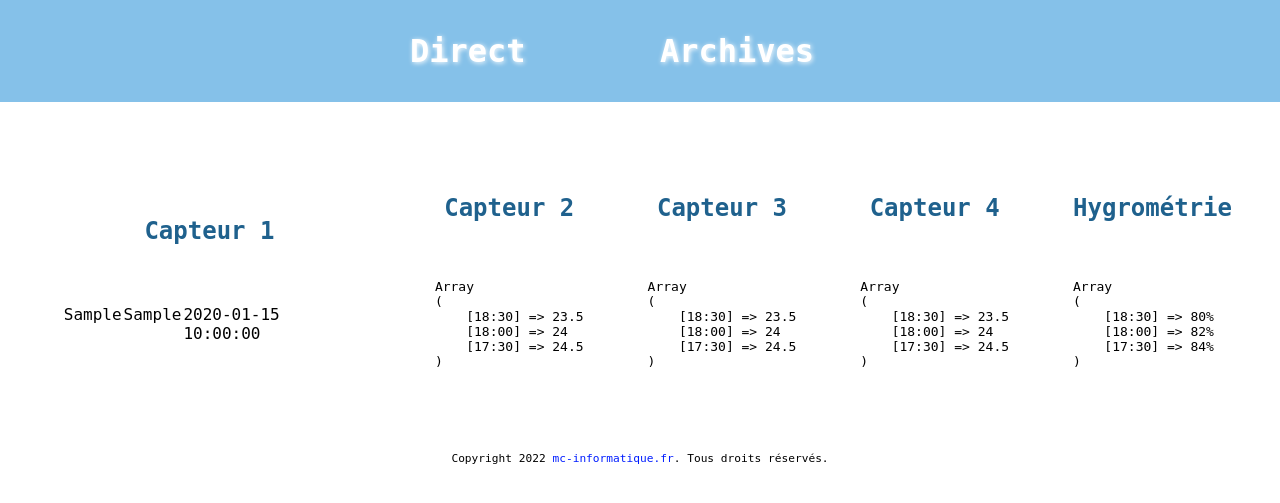
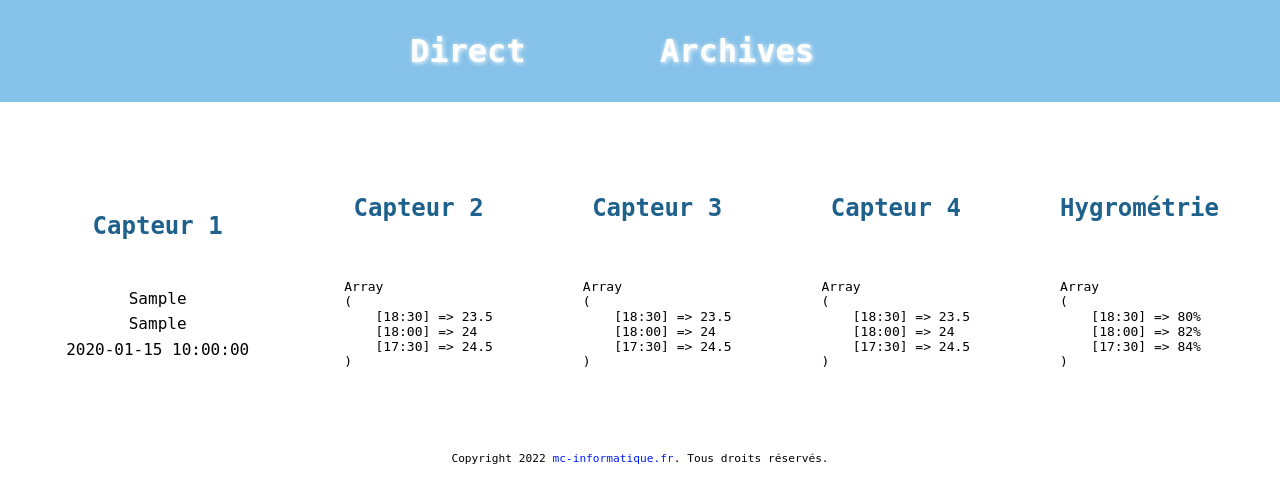
Before and after one commit to Acem31/capteurs_mcinfo, a PHP site: page /archives.php in a window 1280 px wide. Shown: the top 503 px of the page. Run offline with PHP 8.4, Linux system fonts and the light colour scheme; tables that the repository leaves empty or names only in its code hold one stand-in row (values such as "Sample post"); data that the repository does not hold is empty.

Commit message:
Update capteurs.css

```diff
--- a/capteurs.css
+++ b/capteurs.css
@@ -53,10 +53,10 @@ h2 {
 	font-weight: bold;
 	font-size: 2em;
 }
-.capt tr{
+.capt td{
 	display: flex;
 	justify-content: space-around;
-	padding: 0.8em;
+	padding: 0.2em;
 }
 #hygro {
 	display: flex;
```
